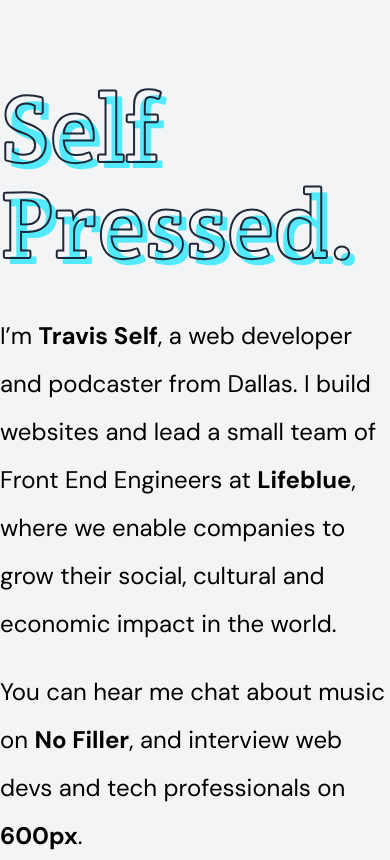
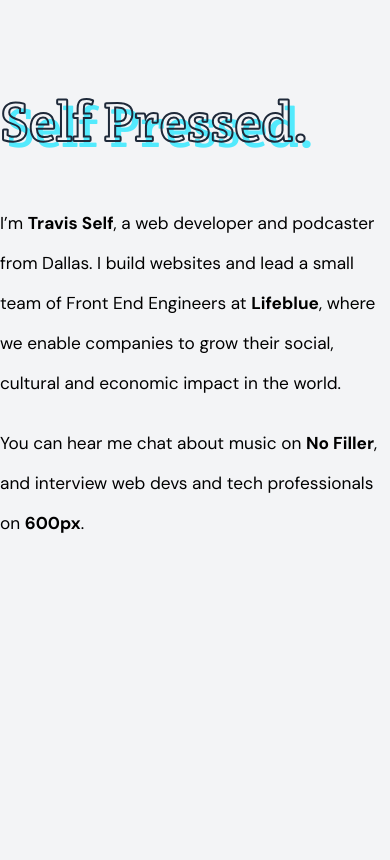
Before and after one commit to travis-self/selfpressed, a React (Vite) app: page / in a window 390 px wide. Built offline with nearby package versions, Linux system fonts and the light colour scheme.

Commit message:
Opting for clamp() to make font sizing more fluid.

```diff
--- a/src/atoms/Heading.jsx
+++ b/src/atoms/Heading.jsx
@@ -1,7 +1,7 @@
 export default function Heading(props) {
   const { as: Tag = 'h1', children } = props
   const styles = {
-    h1: 'text-8xl text-shadow text-transparent'
+    h1: 'text-clamp text-shadow text-transparent'
   }
 
   return <Tag className={`font-display ${styles[Tag]} text-`}>{children}</Tag>
--- a/src/index.css
+++ b/src/index.css
@@ -4,6 +4,14 @@
   --font-sans: "DM Sans", "sans";
   --font-display: "Crete Round", "serif";
   --font-serif: "DM Serif Display", "serif";
+}
+
+@utility text-clamp {
+  font-size: clamp(3rem, 0.8571rem + 10.7143vw, 6rem);
+}
+
+@utility text-clamp-sm {
+  font-size: clamp(1rem, 0.6429rem + 1.7857vw, 1.5rem);
 }
 
 @utility text-shadow {
@@ -36,7 +44,7 @@
 }
 
 p {
-  @apply text-2xl leading-12;
+  @apply leading-10 text-clamp-sm;
 
   & + & { @apply mt-5; }
 }
```
